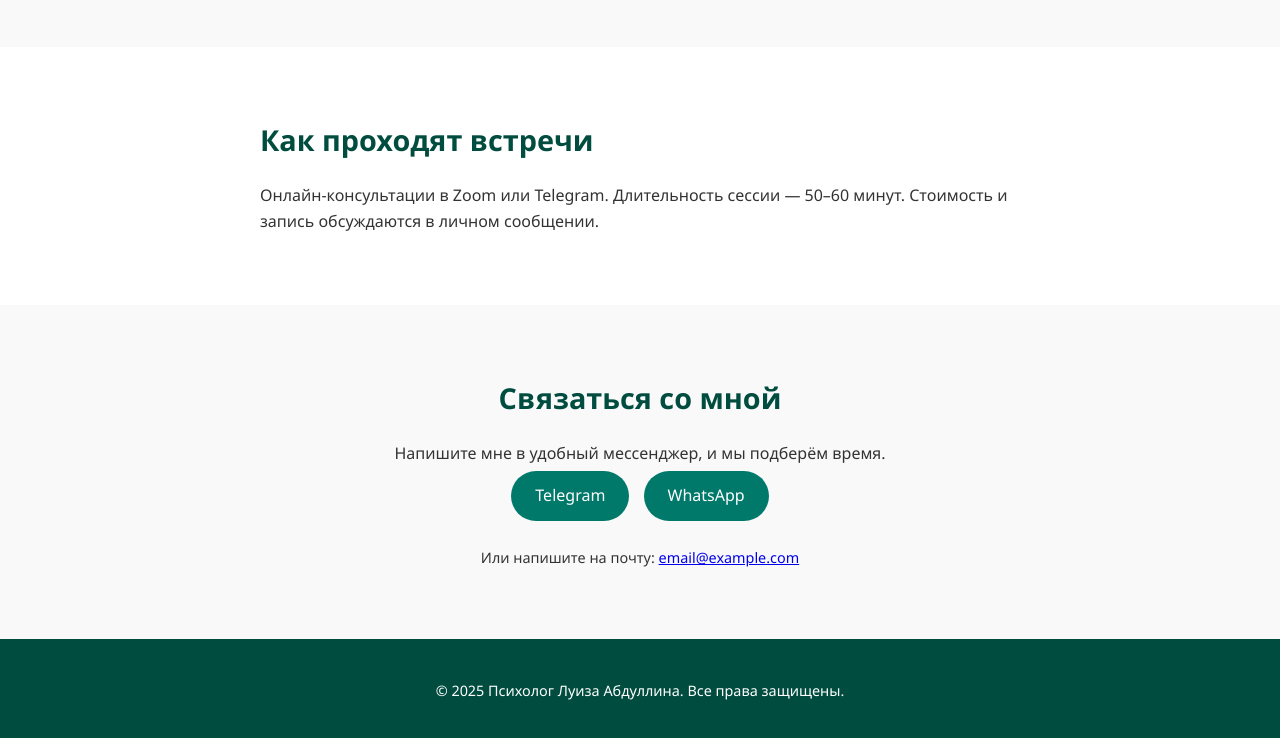
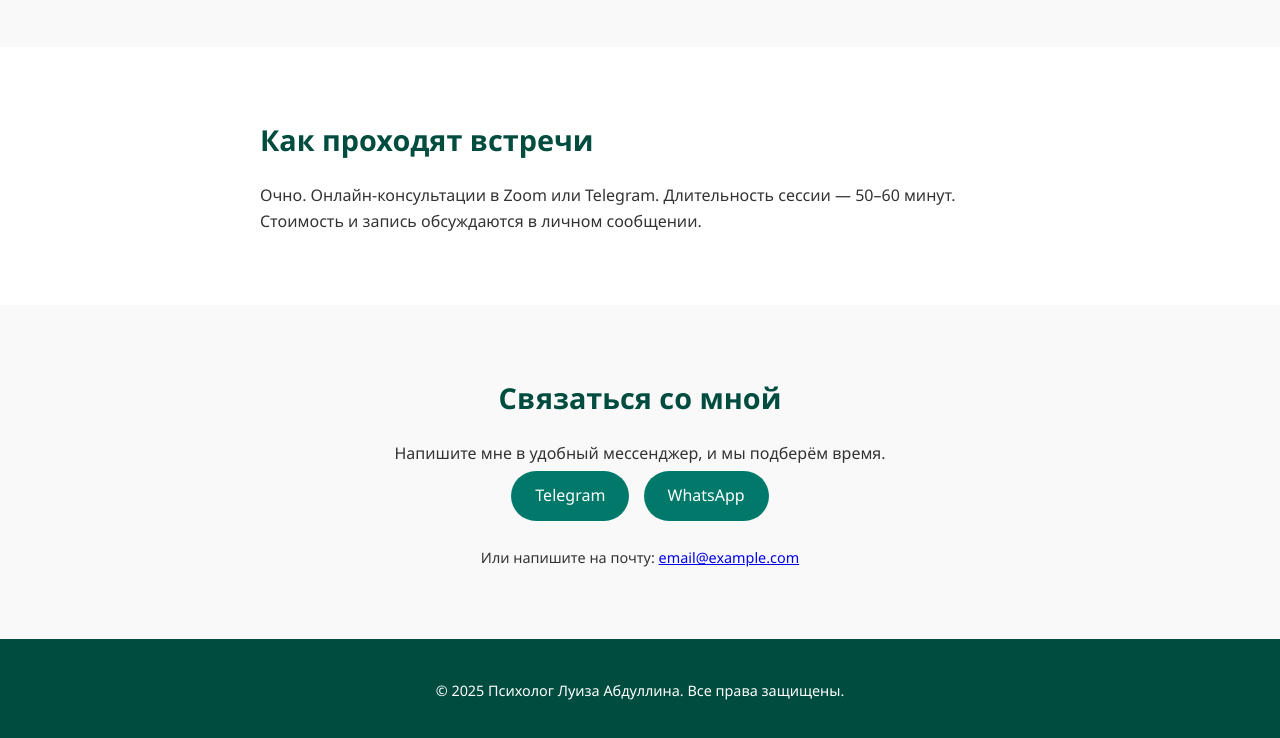
Before and after one commit to nik18bit/psy-landing, a plain HTML site: page index.html in a window 1280 px wide. Shown: the part 1003-1741 px from the top of the page. Drawn offline with Linux system fonts and the light colour scheme.

Commit message:
Update index.html

```diff
--- a/index.html
+++ b/index.html
@@ -42,7 +42,7 @@
     <section class="format">
         <div class="container">
             <h2>Как проходят встречи</h2>
-            <p>Онлайн-консультации в Zoom или Telegram. Длительность сессии — 50–60 минут. Стоимость и запись обсуждаются в личном сообщении.</p>
+            <p>Очно. Онлайн-консультации в Zoom или Telegram. Длительность сессии — 50–60 минут. Стоимость и запись обсуждаются в личном сообщении.</p>
         </div>
     </section>
 
```
